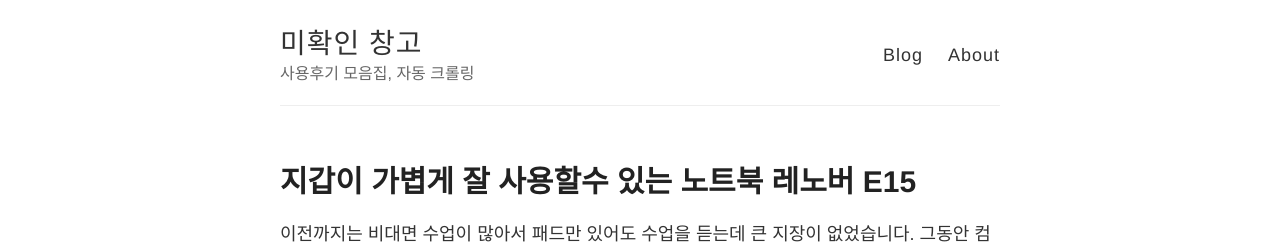
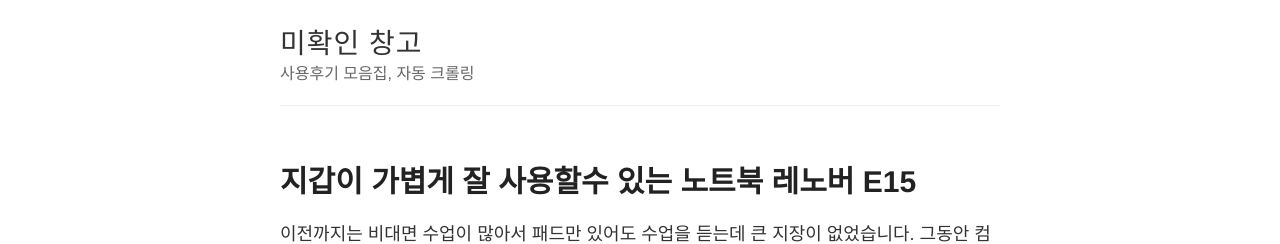
Before and after one commit to repo6/repo6.github.io, a Jekyll site: the page built from index.html, in a window 1280 px wide. Shown: the top 244 px of the page. Built offline with Jekyll 4.4.1, drawn with Linux system fonts in a browser that asks for light colours.

Commit message:
edit index

```diff
--- a/_layouts/default.html
+++ b/_layouts/default.html
@@ -36,8 +36,6 @@
           </div>
 
           <nav>
-            <a href="">Blog</a>
-            <a href="">About</a>
           </nav>
         </header>
       </div>
```
